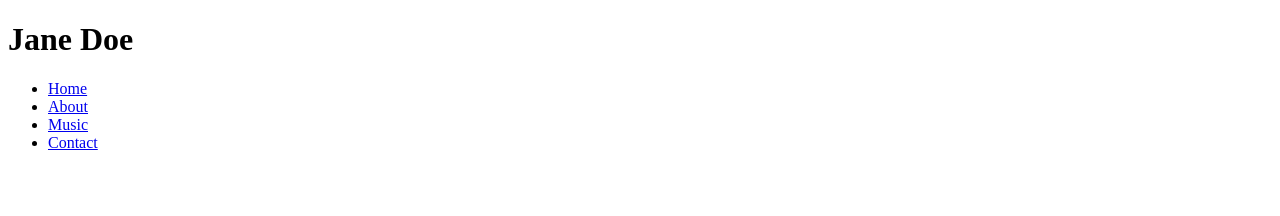
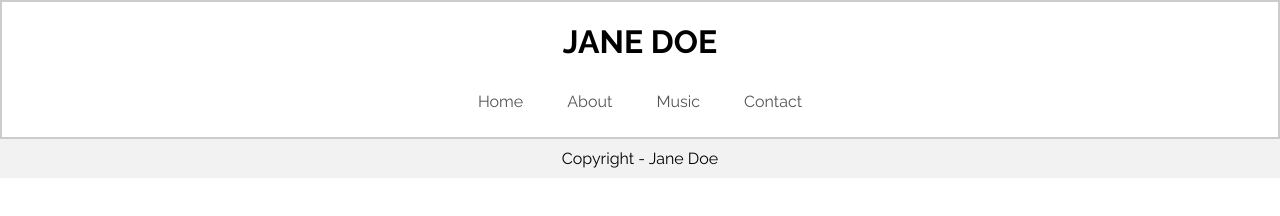
Before and after one commit to andressafazam/Aula_JaneDoe, a plain HTML site: page index.html in a window 1280 px wide. Drawn offline with Linux system fonts and the light colour scheme.

Commit message:
atualização 1

```diff
--- /dev/null
+++ b/css/style.css
@@ -0,0 +1,46 @@
+@import url('https://fonts.googleapis.com/css?family=Raleway:400,700&display=swap');
+
+body{
+    font-family: 'Raleway', sans-serif;
+     margin: 0; /*retiram as bordas que ja tem por padrao */
+    padding: 0; /*retiram as bordas que ja tem por padrao */
+}
+
+/* header start */
+header{
+    text-align: center;
+    border: 2px solid #ccc;
+}
+
+ul{
+    list-style: none;
+    padding-left: 0px;
+}
+
+li{
+    display: inline-block; /* nao pula linha, respeita o q estiver escrito */
+    padding: 10px 20px;
+    /* border: 2px solid black; */
+}
+
+li a{
+    text-decoration: none;
+    color: #555;
+}
+
+header h1{
+    text-transform: uppercase;
+}
+/* header finish */
+
+/* footer start */
+
+footer{
+    background-color: #f2f2f2;
+}
+
+footer p{
+    text-align: center;
+    padding: 10px;
+    margin: 0;
+}
--- a/index.html
+++ b/index.html
@@ -5,6 +5,7 @@
     <meta charset="UTF-8">
     <meta name="viewport" content="width=device-width, initial-scale=1.0">
     <title>Jane Doe</title>
+    <link rel="stylesheet" href="css/style.css">
 </head>
 <body>
     <header>
@@ -18,6 +19,10 @@
             </ul>
         </nav>
     </header>
-
+    <main id="banner"></main>
+        <!-- <img src="img/jane.jpg" alt="Foto da Jane" title="Descrição no hover"> -->
+    <footer>
+        <p>Copyright - Jane Doe</p>
+    </footer>
 </body>
 </html>
```
